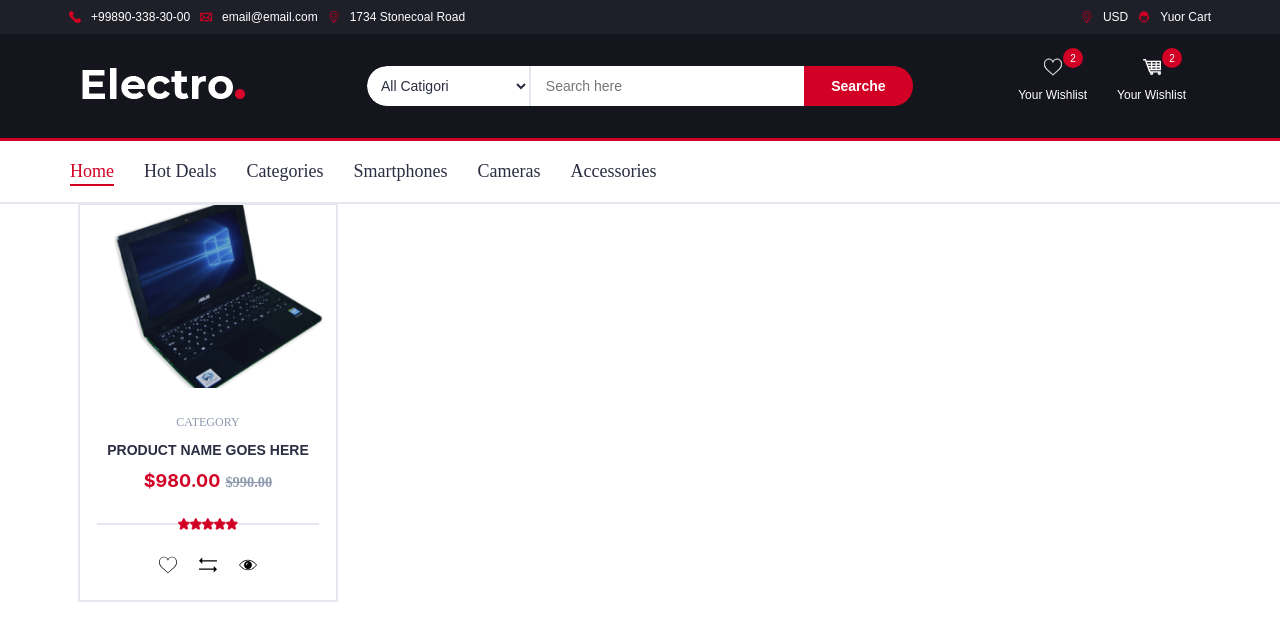
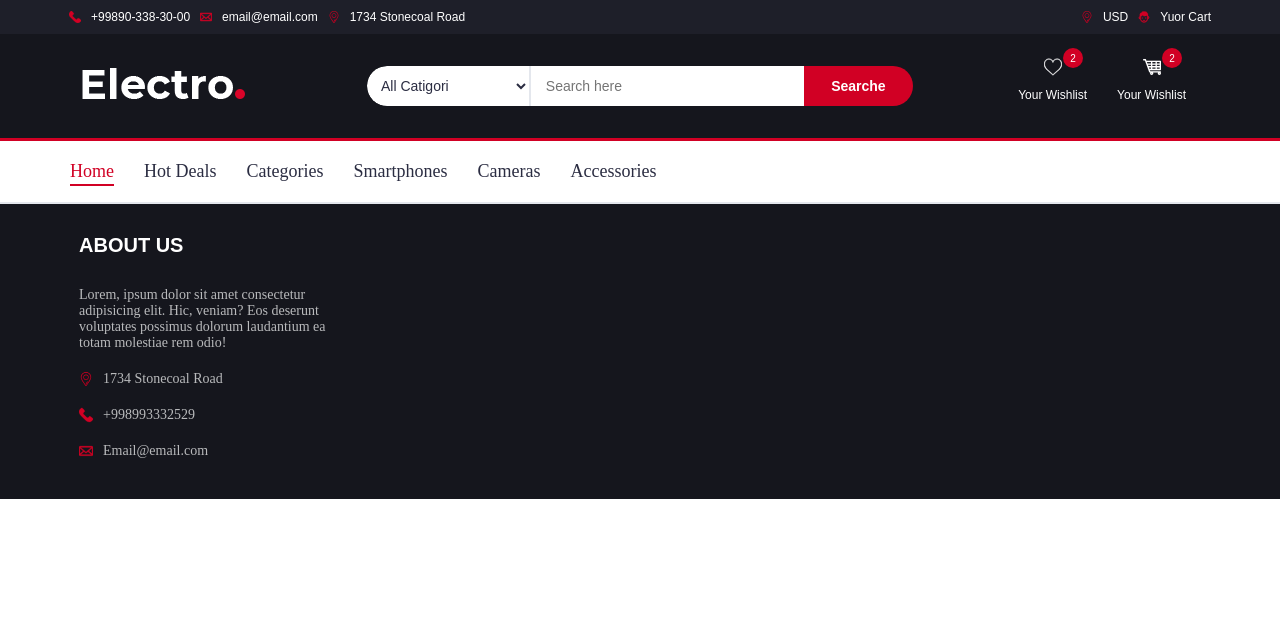
Before and after one commit to rabbimov-x/name, a React (Create React App) app: page /home in a window 1280 px wide. Shown: the top 640 px of the page. Built offline with nearby package versions, Linux system fonts and the light colour scheme.

Commit message:
footer, smoleCard qo'shildi

```diff
--- /dev/null
+++ b/src/components/Footer/index.jsx
@@ -0,0 +1,50 @@
+import React from "react";
+import { Col3, Container, Icon } from "../../GlobalStyle";
+import {FooterStyled, Ul} from "./styled"
+
+const Footer = ()=>{
+    return(
+        <FooterStyled>
+            <Container>
+                <Col3>
+                    <Ul.H>
+                        About Us
+                    </Ul.H>
+                    <Ul>
+                        <Ul.Li>
+
+                            <a href = "/lorem">
+                                Lorem, ipsum dolor sit amet consectetur adipisicing elit.
+                                 Hic, veniam? Eos deserunt voluptates possimus dolorum laudantium
+                                ea totam molestiae rem odio!
+                            </a>
+                        </Ul.Li>
+                        <Ul.Li>
+                            <a href="/lokation">
+                                <Icon.Location w= "var(--icon-w14)" color = "var(--cl-red)" mr = " 0 10px 0 0 ">
+                                </Icon.Location>
+                            1734 Stonecoal Road
+                            </a>
+                        </Ul.Li>
+                        <Ul.Li>
+                            <a href="+998993332529">
+                                <Icon.Phone w= "var(--icon-w14)" color = "var(--cl-red)" mr = " 0 10px 0 0 ">
+                                </Icon.Phone>
+                                +998993332529
+                            </a>
+                        </Ul.Li>
+                        <Ul.Li>
+                            <a href="Email@email.com">
+                                <Icon.Email w= "var(--icon-w14)" color = "var(--cl-red)" mr = " 0 10px 0 0 ">
+                                </Icon.Email>
+                                Email@email.com
+                            </a>
+                        </Ul.Li>
+                    </Ul>
+                </Col3>
+            </Container>
+        </FooterStyled>
+    )
+}
+
+export default Footer;
--- /dev/null
+++ b/src/components/Footer/styled.js
@@ -0,0 +1,72 @@
+import styled from "styled-components";
+
+
+export const FooterStyled = styled.div`
+width: 100%;
+height: auto;
+padding: var(--mp30) 0;
+background-color: var(--cl-dark);
+`
+
+export const Nav = styled.div`
+    width:100%;
+    height: auto;
+    padding: 0 ;
+    background: #FFF;
+    border-bottom: 2px solid #E4E7ED;
+    border-top: 3px solid #D10024;
+
+
+`
+
+export const Ul = styled.ul`
+    display:  flex;
+    flex-direction: column;
+    align-items: left;
+    list-style: none;
+    margin: 0;
+    padding: 0;
+`
+
+Ul.H = styled.h1`
+font-size: var(--size20);
+font-family: var(--font-familyR);
+font-weight: 700;
+margin: 0 0 20px 0 ;
+color: var(--cl-white);
+text-transform: uppercase;
+`
+Ul.Li = styled.li`
+    padding: 10px 0px;
+    margin: 0;
+    background-color: transparent;
+    >a{
+        text-decoration: none;
+        font-family: var(--font-family);
+        font-size: var(--size14);
+        -webkit-transition: 0.2s color;
+        transition: 0.2s color;
+        display: flex;
+        position: relative;
+        color: var(--cl-footer-p);
+
+
+        &:hover{
+            color: var(--cl-red);
+
+        }
+    }
+    >.navlink{
+        color: #2B2D42;
+
+    }
+    >.activeNav{
+        color: var(--cl-red);
+        display: flex;
+        transition: all 0.2s linear;
+        &::before{
+            width: 99%;
+        }
+    }
+
+`
--- a/src/components/ProductCard/index.jsx
+++ b/src/components/ProductCard/index.jsx
@@ -32,17 +32,26 @@ const ProductCard = ()=>{
                 </Div>
                 <Div display = "flex" justify = "center" align = "center">
                     <Product.Btn>
+                        <Product.Btnin className = "add"><p className="addP">Add to card</p></Product.Btnin>
                         <Icon.Like w = "var(--icon-w18)" color = "var(--cl-black)"  />
                     </Product.Btn>
                     <Product.Btn>
+                    <Product.Btnin className = "add"><p className="addP">Add to card</p></Product.Btnin>
                         <Icon.Exchange w = "var(--icon-w18)" color = "var(--cl-black)" />
                     </Product.Btn>
                     <Product.Btn>
-                        <Icon.View w = "var(--icon-w18)" color = "var(--cl-black)" />
+                    <Product.Btnin className = "add"><p className="addP">Add to card</p></Product.Btnin>
+                        <Icon.View w = "var(--icon-w18)"
+                         color = "var(--cl-black)" />
                     </Product.Btn>
 
                 </Div>
             </Product.Body>
+            <Product.Footer className = "footer">
+                <button className="add-to-cart-btn" type = "button">
+                    <Icon.Cart color = "var(--cl-red)" w= "var(--icon-w18)" className = "AddIcon"  mr = "0 25px 0 0px" />
+                    Add to Card</button>
+            </Product.Footer>
         </ProductSyled>
     )
 }
--- a/src/components/ProductCard/styled.js
+++ b/src/components/ProductCard/styled.js
@@ -6,16 +6,73 @@ export const ProductSyled = styled.div`
 width: 100%;
 height: auto;
 box-shadow: 0px 0px 0px 0px #e4e7ed, 0px 0px 0px 1px #e4e7ed;
-border: 1px solid var(--cl-line) ;
+border: 1px solid var(--cl-line);
+background-color: var(--cl-white);
+position: relative;
+transition: all 0.3s linear;
+
+&:hover{
+    border: 2px solid var(--cl-red);
+    border-bottom: none;
+
+
+    &> .footer{
+        bottom: -70px;
+    }
+}
 `
+
 export const Product = styled.div`
+
+`
+Product.Footer = styled.div`
+position: absolute;
+bottom: 0;
+left: 0;
+z-index: -1;
+width: 100%;
+height: auto;
+padding: var(--mp15);
+background-color: var(--cl-bg-addcard);
+display: flex;
+justify-content: center;
+transition: all 0.3s linear;
+
+&> .add-to-cart-btn{
+    position: relative;
+    display: flex;
+    align-items: center;
+    border: 2px solid var(--cl-red);
+    outline: none;
+    background-color: var(--cl-red);
+    padding: var(--mp10) var(--mp30);
+    color: var(--cl-white);
+    font-size: var(--size18);
+    font-family: var(--font-familyR);
+    border-radius: 40px;
+    transition: all 0.2s linear;
+
+
+    &> .AddIcon{
+        display: none;
+        margin: none;
+    }
+    &:hover{
+        color: var(--cl-red);
+        background-color: var(--cl-white);
+        padding-left: 20px;
+        & > .AddIcon{
+            display: block;
+        }
+    }
+}
 
 `
 
 Product.Img = styled.div`
 
 width: 100%;
-height: calc(100vw/7);
+height: calc(100vw/5);
 background-color: var(--cl-white);
 box-sizing: border-box;
 &> img{
@@ -26,6 +83,8 @@ box-sizing: border-box;
 Product.Body = styled.div`
 width: 100%;
 height: auto;
+z-index: 3;
+background-color: var(--cl-white);
 padding: 15px;
 display:  flex;
 flex-direction: column;
@@ -36,6 +95,7 @@ Product.P = styled.p`
 font-size: var(--size12);
 font-family: var(--font-family);
 color: var(--cl-grey-p);
+margin: ${({mr})=>mr ? mr: " 14px 0"};
 `
 Product.A = styled.a`
 font-size: var(--size14);
@@ -50,6 +110,8 @@ Product.H4 = styled.h1`
 font-size: var(--size18);
 font-family: var(--font-familys);
 color: var(--cl-red);
+
+margin: ${({mr})=>mr ? mr: " 14px 0"};
 
 &> del{
     font-size: 80%;
@@ -68,18 +130,42 @@ Product.Btn = styled.div`
     position: relative;
     width: 40px;
     height: 40px;
-    line-height: 40px;
     background: transparent;
-    border: none;
+    margin: 0 5px;
     display: flex;
     border-radius: 50%;
     justify-content: center;
     align-items: center;
-    -webkit-transition: 0.2s all;
-    transition: 0.2s all;
+    border: 5px solid transparent;
+    /* -webkit-transition: 0.2s all; */
+    transition: all 0.3s linear;
 
     &:hover{
+        &> .add{
+            display: block;
+        }
         background-color: var(--cl-shop);
+        border: 1px solid var(--cl-shop);
     }
 
 `
+Product.Btnin = styled.div`
+position: absolute;
+width: calc(100px + 100vw/75 );
+display: none;
+padding: 10px 0px;
+top: -60px;
+cursor: pointer;
+
+
+
+&> .addP{
+    font-size: var(--size14);
+    font-family: var(--font-familyR);
+    font-weight: 500;
+    background-color: var(--cl-bg-addcard);
+    padding: 5px 10px;
+    color: var(--cl-white);
+}
+
+`
--- /dev/null
+++ b/src/components/SmoleCard/index.jsx
@@ -0,0 +1,31 @@
+import React from "react";
+import {Div} from "../../GlobalStyle"
+import {Product} from "../ProductCard/styled"
+import {SmoleStyle,Style } from "./styled"
+
+
+const SmoleCard = () =>{
+    return(
+        <SmoleStyle>
+            <Style.Img>
+                <img className="img" src="./assets/images/png/xshop.webp" alt="error" />
+            </Style.Img>
+            <Div pd = "0 var(--mp15)">
+            <Product.P mr = " 0  0 10px 0">
+                   Category
+                </Product.P>
+                <Product.A>
+                product name goes here
+                </Product.A>
+                <Product.H4 mr = " 10px  0 0px 0">
+                  $980.00
+                  <del>
+                      $990.00
+                  </del>
+                </Product.H4>
+            </Div>
+        </SmoleStyle>
+    )
+}
+
+export default SmoleCard;
--- /dev/null
+++ b/src/components/SmoleCard/styled.js
@@ -0,0 +1,23 @@
+import styled from "styled-components";
+
+
+export const SmoleStyle = styled.div`
+width: 100%;
+height: auto;
+display: flex;
+padding: 15px 0 ;
+align-items: center;
+text-transform: uppercase;
+`
+
+export const  Style = styled.div``
+
+Style.Img = styled.div`
+width: 60px;
+height: 60px;
+
+& > .img{
+    width: 60px;
+    height: 100%;
+}
+`
--- a/src/pages/Home/index.jsx
+++ b/src/pages/Home/index.jsx
@@ -1,20 +1,19 @@
 import React from "react";
+import Footer from "../../components/Footer";
 // import ShopCard from "../../components/ShopCard"
-import ProductCard from "../../components/ProductCard"
+// import ProductCard from "../../components/ProductCard"
+import SmoleCard from "../../components/SmoleCard";
 
 import {Col3, Container} from "../../GlobalStyle"
 
 const Home = ()=>{
     return(
         <div>
-            <Container>
-                <Col3>
-                    <ProductCard/>
-                </Col3>
-            </Container>
+            <Footer>
+
+            </Footer>
 
         </div>
-    )
+     )
 }
-
 export default Home;
```
